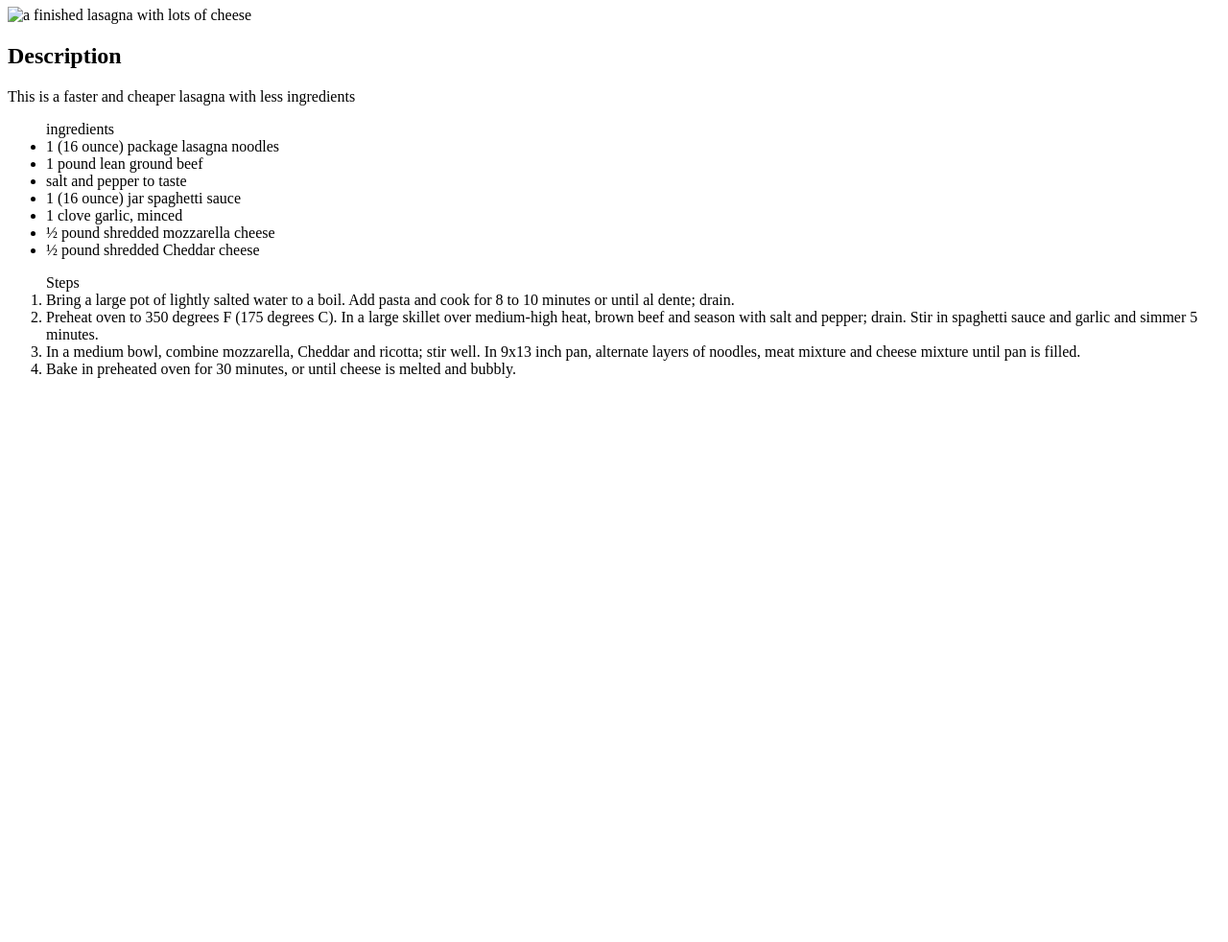
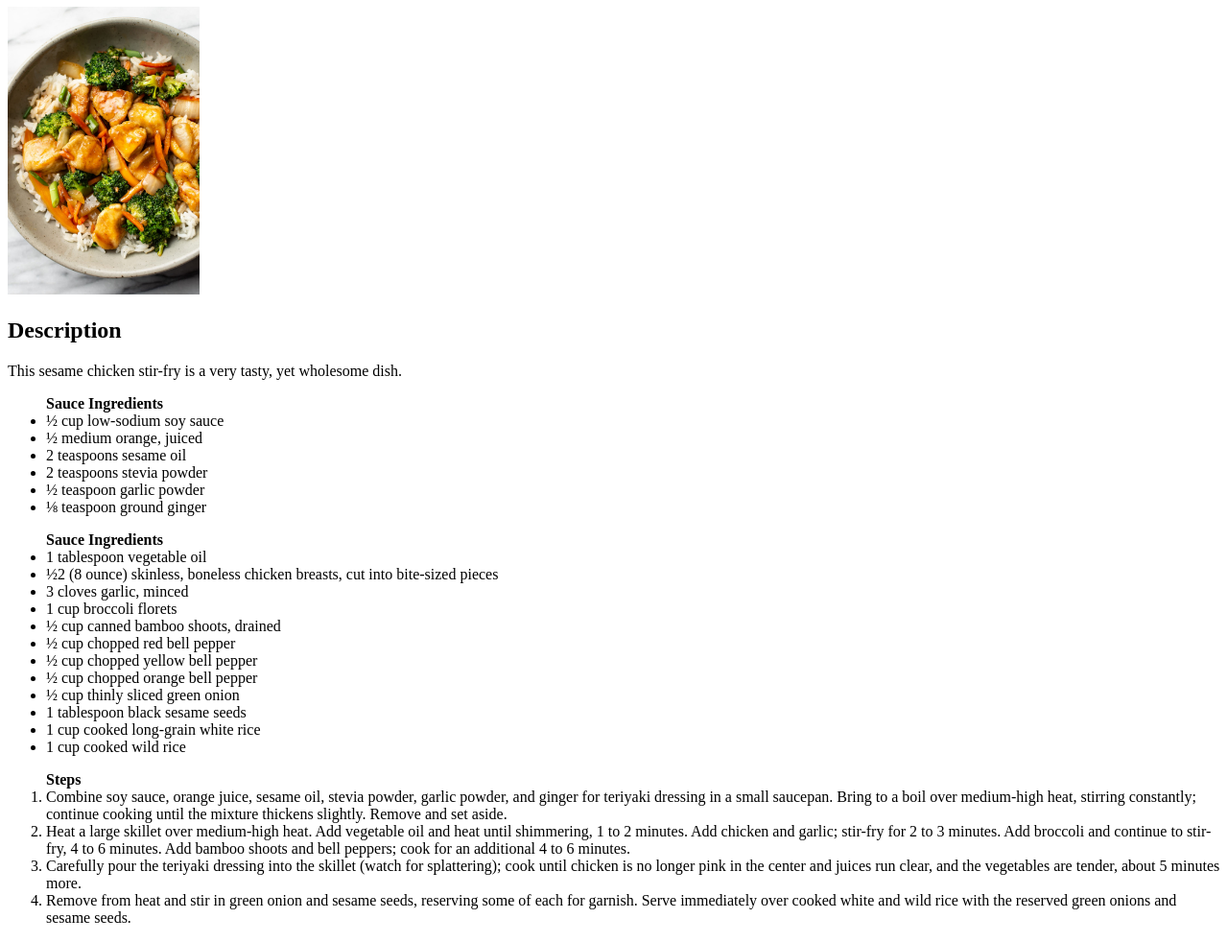
Before and after one commit to mixmastakooz/odin-recipes, a plain HTML site: page recipes/chickenstirfry.html in a window 1280 px wide. Shown: the part 73-1055 px from the top of the page at 96% size. Before the commit the page ends 800 px from the top, so only its background shows below. Drawn offline with Linux system fonts and the light colour scheme.

Commit message:
fix images and formatting

```diff
--- a/recipes/chickenstirfry.html
+++ b/recipes/chickenstirfry.html
@@ -4,35 +4,51 @@
     <meta charset="UTF-8">
     <meta http-equiv="X-UA-Compatible" content="IE=edge">
     <meta name="viewport" content="width=device-width, initial-scale=1.0">
-    <title>Lasagna Recipe</title>
+    <title>Chicken Stir Fry</title>
 </head>
 <body>
-    <H1>Lasagna Recipe</H1>
-    <img src="../images/" alt="a finished lasagna with lots of cheese" width="200px">
+    <H1>Chicken Stir Fry</H1>
+    <img src="../images/chicken-stir-fry.jpg" alt="a finished lasagna with lots of cheese" width="200px">
     <h2>Description</h2>
-    <p>This is a faster and cheaper lasagna with less ingredients</p>
-    <ul>ingredients
-        <li>1 (16 ounce) package lasagna noodles</li>
-        <li>1 pound lean ground beef </li>
-        <li>  salt and pepper to taste</li>
-        <li>  1 (16 ounce) jar spaghetti sauce</li>
-        <li>  1 clove garlic, minced</li>
-        <li>  ½ pound shredded mozzarella cheese</li>
-        <li>  ½ pound shredded Cheddar cheese</li>
+    <p>This sesame chicken stir-fry is a very tasty, yet wholesome dish.</p>
+    <ul><strong>Sauce Ingredients</strong>
+        <li>½ cup low-sodium soy sauce </li>
+        <li>½ medium orange, juiced </li>
+        <li>2 teaspoons sesame oil</li>
+        <li>2 teaspoons stevia powder</li>
+        <li>½ teaspoon garlic powder</li>
+        <li>⅛ teaspoon ground ginger</li>
     </ul>
-
-    <ol> Steps
-        <li>Bring a large pot of lightly salted water to a boil. Add
-            pasta and cook for 8 to 10 minutes or until al dente; drain.</li>
-        <li>Preheat oven to 350 degrees F (175 degrees C). In a large
-            skillet over medium-high heat, brown beef and season with salt
-            and pepper; drain. Stir in spaghetti sauce and garlic and
-            simmer 5 minutes.</li>
-        <li>In a medium bowl, combine mozzarella, Cheddar and ricotta;
-            stir well. In 9x13 inch pan, alternate layers of noodles, meat
-            mixture and cheese mixture until pan is filled.</li>
-        <li> Bake in preheated oven for 30 minutes, or until cheese is
-             melted and bubbly.</li>
+    <ul><strong>Sauce Ingredients</strong>
+        <li>1 tablespoon vegetable oil</li>
+        <li>½2 (8 ounce) skinless, boneless chicken breasts, cut into bite-sized pieces </li>
+        <li>3 cloves garlic, minced</li>
+        <li>1 cup broccoli florets</li>
+        <li>½ cup canned bamboo shoots, drained</li>
+        <li>½ cup chopped red bell pepper</li>
+        <li>½ cup chopped yellow bell pepper</li>
+        <li>½ cup chopped orange bell pepper</li>
+        <li>½ cup thinly sliced green onion</li>
+        <li>1 tablespoon black sesame seeds</li>
+        <li>1 cup cooked long-grain white rice</li>
+        <li>1 cup cooked wild rice</li>
+    </ul>
+    <ol><strong> Steps</strong>
+        <li>Combine soy sauce, orange juice, sesame oil, stevia powder, garlic powder,
+            and ginger for teriyaki dressing in a small saucepan. Bring to a boil over
+            medium-high heat, stirring constantly; continue cooking until the mixture
+            thickens slightly. Remove and set aside.</li>
+        <li>Heat a large skillet over medium-high heat. Add vegetable oil and heat
+                until shimmering, 1 to 2 minutes. Add chicken and garlic; stir-fry for
+                2 to 3 minutes. Add broccoli and continue to stir-fry, 4 to 6 minutes.
+                Add bamboo shoots and bell peppers; cook for an additional 4 to 6
+                minutes.</li>
+        <li>Carefully pour the teriyaki dressing into the skillet (watch for
+            splattering); cook until chicken is no longer pink in the center and juices
+            run clear, and the vegetables are tender, about 5 minutes more.</li>
+        <li>  Remove from heat and stir in green onion and sesame seeds, reserving some
+            of each for garnish. Serve immediately over cooked white and wild rice with
+            the reserved green onions and sesame seeds.</li>
     </ol>
 </body>
 </html>
```
Also changed, not shown: recipes/beefstew.html (+24 -24 lines), recipes/lasagna.html (+3 -3 lines).
